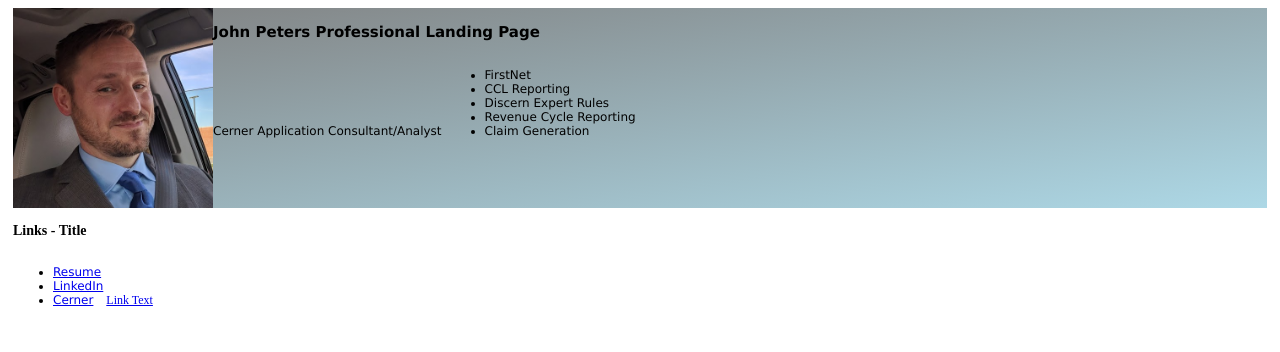
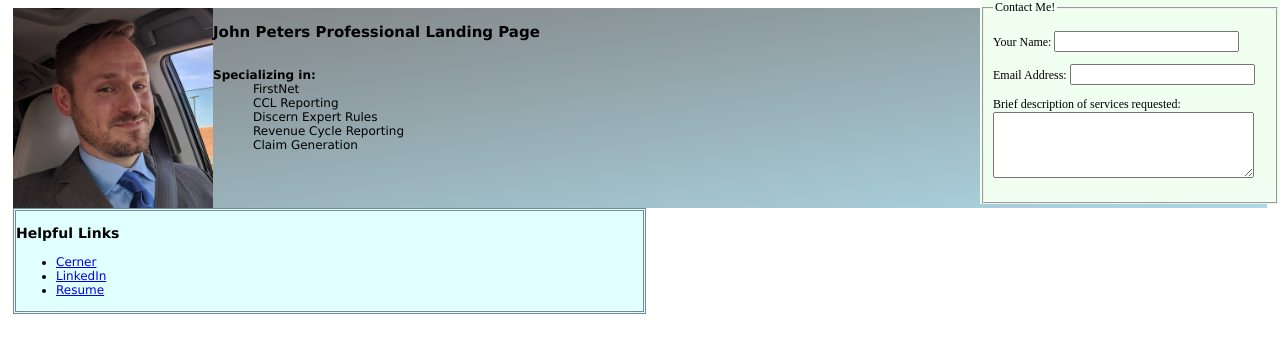
Before and after one commit to petersjohn/CSSCheckup, a plain HTML site: page index.html in a window 1280 px wide. Drawn offline with Linux system fonts and the light colour scheme.

Commit message:
ready to deploy

```diff
--- a/index.html
+++ b/index.html
@@ -13,31 +13,48 @@
 
        <img src="../CSSCheckup/assets/HeadShot.PNG">
        <p>John Peters Professional Landing Page</p>
-       <br />
-       <span style="font-family: Verdana, Geneva, Tahoma, sans-serif; font-size: 12px;">
-        Cerner Application Consultant/Analyst</span>
-
-        <ul>
-            <li>FirstNet</li>
-            <li>CCL Reporting</li>
-            <li>Discern Expert Rules</li>
-            <li>Revenue Cycle Reporting</li>
-            <li>Claim Generation</li>
-        </ul>
-        </span>
-
-   </div>
-
-    <div class="nav">
-        <h3> Links - Title</h3>
-        <ul>
-            <li><a href="link">Resume</a></li>
-            <li><a href="link">LinkedIn</a></li>
-            <li><a href="link">Cerner</a></li>
-        </ul>
-        <a href="LINK HERE">Link Text</a>
+       <br>
+        <dl>
+            <dt><b>Specializing in:</b></dd>
+            <dd>FirstNet</dd>
+            <dd>CCL Reporting</dd>
+            <dd>Discern Expert Rules</dd>
+            <dd>Revenue Cycle Reporting</dd>
+            <dd>Claim Generation</dd>
+            </dl>
+    </div>
 
 
+
+    <div class="linkbar">
+        <h3> Helpful Links</h3>
+        <ul>
+            <li><a href="https://www.cerner.com/" target="blank">Cerner</a></li>
+            <li><a href="https://www.linkedin.com/in/john-peters-42197668/" target="blank">LinkedIn</a></li>
+            <li><a href="https://www.youtube.com/watch?v=Lrj2Hq7xqQ8">Resume</a></li>
+        </ul>
+    </div>
+
+<div class="fixedform">
+    <form>
+        <fieldset>
+            <legend> Contact Me! </legend>
+            <p>
+                <label>Your Name:
+                <input name="name" />
+                </label>
+            </p>
+            <p>
+                <label> Email Address:
+                <input type="email" name="email" />
+                </label>
+            <p>
+                <label for="serviceRequest"> Brief description of services requested:</label>
+                <textarea id ="serviceRequest" rows="4" wrap="soft" cols="30"></textarea>
+            </p>
+        </fieldset>
+
+</div>
     </div>
     </div>
 </body>
--- a/main.css
+++ b/main.css
@@ -26,14 +26,39 @@
 
 }
 
-ul{
+dl{
     font-family: Verdana, sans-serif;
     font-size: 12px;
     display: inline-block;
 
 }
 
-.header4 {
+  .fixedform {
+
+        background-color: honeydew;
+		margin: 0 auto;
+		width: 300px;
+        top: 0;
+        right: 0;
+        position: fixed;
+	}
+	.fixedform label{
+		display: inline-block;
+		text-align: left;
+
+	}
+	.fixedform input{
+		display: inline-block;
+		text-align: left;
+
+	}
+
+.linkbar{
+    background-color: lightcyan;
+    width: 50%;
+    height: 100px;
+    border-style: double;
+    border-width: 3px;
+    border-color: lightslategrey;
     font-family: Verdana, Geneva, Tahoma, sans-serif;
-    font-size: 12px;
 }
```
